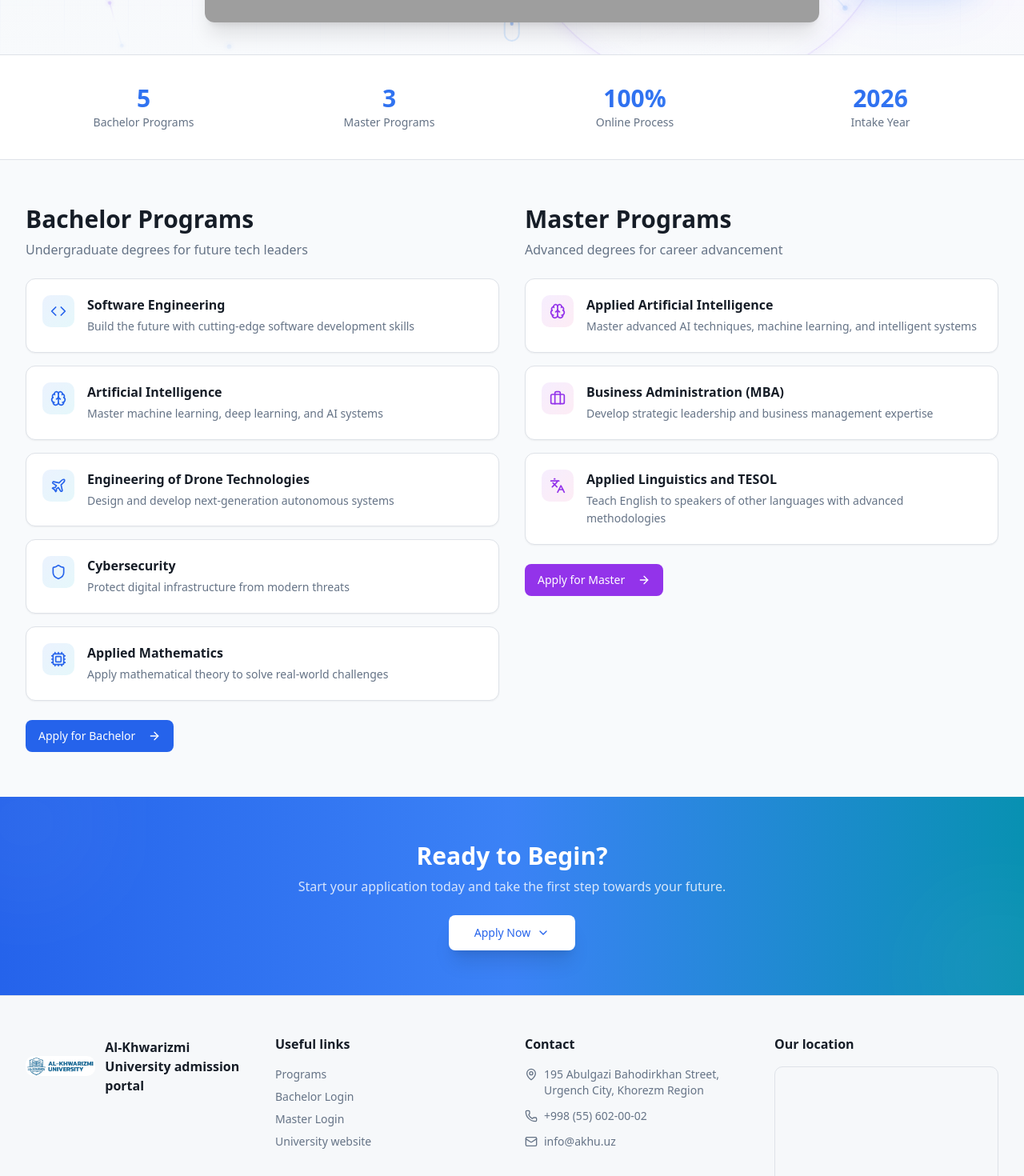
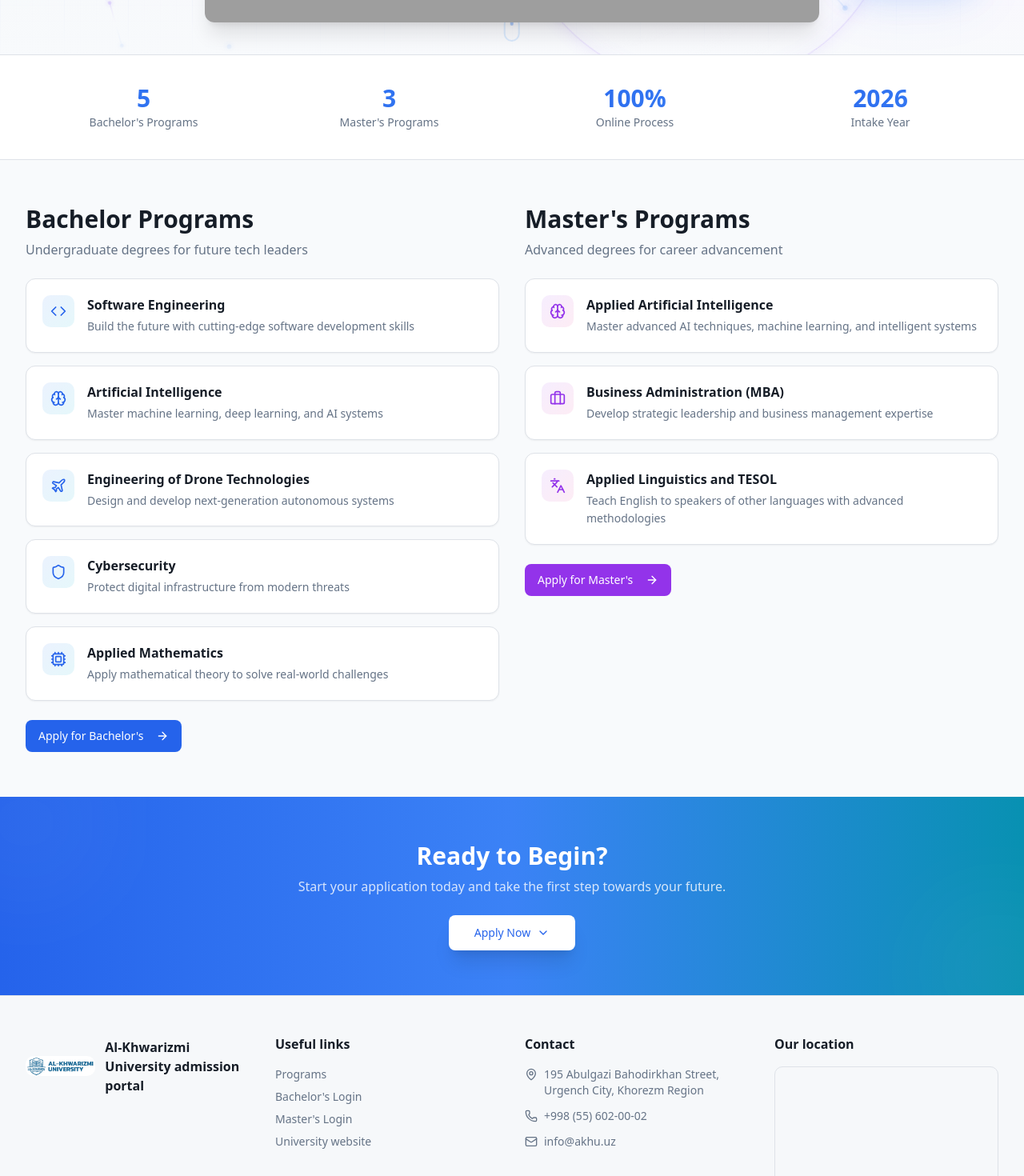
Before and after one commit to Mansurbek2703/akhuadmission, a Next.js app: page / in a window 1280 px wide. Shown: the part 885-2355 px from the top of the page at 80% size. Built offline with nearby package versions, Linux system fonts and the light colour scheme; grey boxes are pictures that could not be loaded.

Commit message:
apostrof

```diff
--- a/app/page.tsx
+++ b/app/page.tsx
@@ -107,13 +107,13 @@ export default function LandingPage() {
                 <DropdownMenuItem asChild>
                   <a href="https://admission.akhu.uz/login" className="flex items-center gap-2">
                     <GraduationCap className="h-4 w-4" />
-                    Bachelor
+                    Bachelor's
                   </a>
                 </DropdownMenuItem>
                 <DropdownMenuItem asChild>
                   <a href="https://master.akhu.uz/login" className="flex items-center gap-2">
                     <BookOpen className="h-4 w-4" />
-                    Master
+                    Master's
                   </a>
                 </DropdownMenuItem>
               </DropdownMenuContent>
@@ -131,13 +131,13 @@ export default function LandingPage() {
                 <DropdownMenuItem asChild>
                   <a href="https://admission.akhu.uz/register" className="flex items-center gap-2">
                     <GraduationCap className="h-4 w-4" />
-                    Bachelor
+                    Bachelor's
                   </a>
                 </DropdownMenuItem>
                 <DropdownMenuItem asChild>
                   <a href="https://master.akhu.uz/register" className="flex items-center gap-2">
                     <BookOpen className="h-4 w-4" />
-                    Master
+                    Master's
                   </a>
                 </DropdownMenuItem>
               </DropdownMenuContent>
@@ -157,13 +157,13 @@ export default function LandingPage() {
                 <DropdownMenuItem asChild>
                   <a href="https://admission.akhu.uz/login" className="flex items-center gap-2">
                     <GraduationCap className="h-4 w-4" />
-                    Bachelor
+                    Bachelor's
                   </a>
                 </DropdownMenuItem>
                 <DropdownMenuItem asChild>
                   <a href="https://master.akhu.uz/login" className="flex items-center gap-2">
                     <BookOpen className="h-4 w-4" />
-                    Master
+                    Master's
                   </a>
                 </DropdownMenuItem>
               </DropdownMenuContent>
@@ -180,13 +180,13 @@ export default function LandingPage() {
                 <DropdownMenuItem asChild>
                   <a href="https://admission.akhu.uz/register" className="flex items-center gap-2">
                     <GraduationCap className="h-4 w-4" />
-                    Bachelor
+                    Bachelor's
                   </a>
                 </DropdownMenuItem>
                 <DropdownMenuItem asChild>
                   <a href="https://master.akhu.uz/register" className="flex items-center gap-2">
                     <BookOpen className="h-4 w-4" />
-                    Master
+                    Master's
                   </a>
                 </DropdownMenuItem>
               </DropdownMenuContent>
@@ -249,7 +249,7 @@ export default function LandingPage() {
                   }}
                 >
                   <span className="relative z-10 flex items-center">
-                    Apply for Bachelor
+                    Apply for Bachelor's
                     <ArrowRight className="ml-2 h-4 w-4" />
                   </span>
                 </Button>
@@ -265,7 +265,7 @@ export default function LandingPage() {
                   }}
                 >
                   <span className="relative z-10 flex items-center">
-                    Apply for Master
+                    Apply for Master's
                     <ArrowRight className="ml-2 h-4 w-4" />
                   </span>
                 </Button>
@@ -304,8 +304,8 @@ export default function LandingPage() {
       <section className="border-y border-border bg-card">
         <div className="mx-auto grid max-w-7xl grid-cols-2 gap-3 px-4 py-6 lg:grid-cols-4 lg:px-8">
           {[
-            { value: "5", label: "Bachelor Programs" },
-            { value: "3", label: "Master Programs" },
+            { value: "5", label: "Bachelor's Programs" },
+            { value: "3", label: "Master's Programs" },
             { value: "100%", label: "Online Process" },
             { value: "2026", label: "Intake Year" },
           ].map((stat) => (
@@ -361,7 +361,7 @@ export default function LandingPage() {
               <div className="mt-6 text-center lg:text-left">
                 <a href="https://admission.akhu.uz/register">
                   <Button className="bg-blue-600 text-white">
-                    Apply for Bachelor
+                    Apply for Bachelor's
                     <ArrowRight className="ml-2 h-4 w-4" />
                   </Button>
                 </a>
@@ -372,7 +372,7 @@ export default function LandingPage() {
             <div>
               <div className="mb-6 text-center lg:text-left">
                 <h2 className="text-balance text-2xl font-bold text-foreground sm:text-3xl">
-                  Master Programs
+                  Master's Programs
                 </h2>
                 <p className="mt-2 text-sm text-muted-foreground sm:text-base">
                   Advanced degrees for career advancement
@@ -403,7 +403,7 @@ export default function LandingPage() {
               <div className="mt-6 text-center lg:text-left">
                 <a href="https://master.akhu.uz/register">
                   <Button className="bg-purple-600 text-white hover:bg-purple-700">
-                    Apply for Master
+                    Apply for Master's
                     <ArrowRight className="ml-2 h-4 w-4" />
                   </Button>
                 </a>
@@ -441,13 +441,13 @@ export default function LandingPage() {
                 <DropdownMenuItem asChild>
                   <a href="https://admission.akhu.uz/register" className="flex items-center gap-2">
                     <GraduationCap className="h-4 w-4" />
-                    Bachelor
+                    Bachelor's
                   </a>
                 </DropdownMenuItem>
                 <DropdownMenuItem asChild>
                   <a href="https://master.akhu.uz/register" className="flex items-center gap-2">
                     <BookOpen className="h-4 w-4" />
-                    Master
+                    Master's
                   </a>
                 </DropdownMenuItem>
               </DropdownMenuContent>
@@ -494,13 +494,13 @@ export default function LandingPage() {
                   href="https://admission.akhu.uz/login"
                   className="text-sm text-muted-foreground transition-colors hover:text-foreground"
                 >
-                  Bachelor Login
+                  Bachelor's Login
                 </a>
                 <a
                   href="https://master.akhu.uz/login"
                   className="text-sm text-muted-foreground transition-colors hover:text-foreground"
                 >
-                  Master Login
+                  Master's Login
                 </a>
                 <a
                   href="https://akhu.uz/"
```
